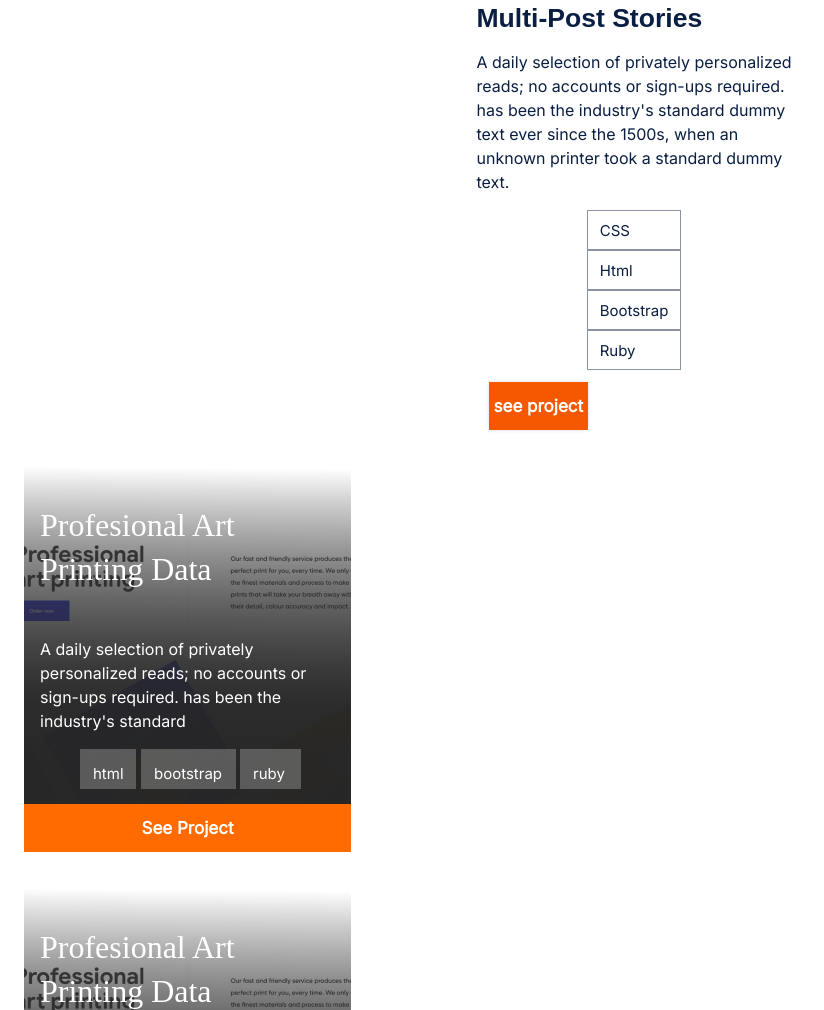
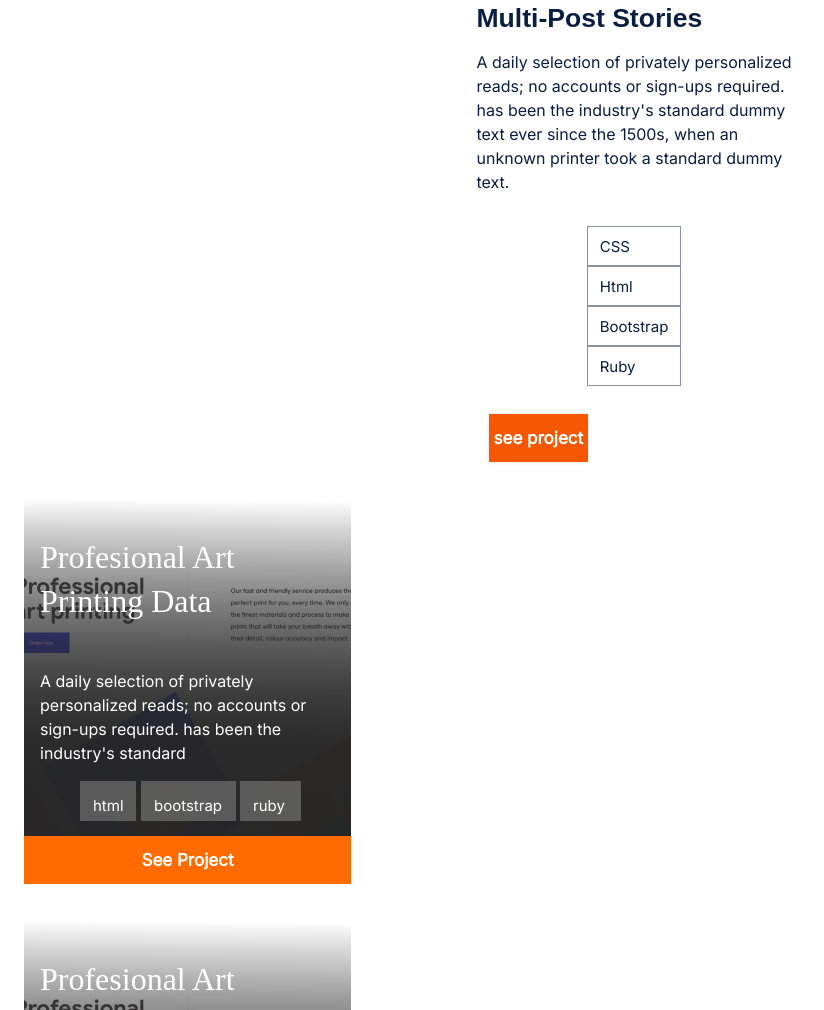
Before and after one commit to telanet/Portfolio-microverse, a website: page index.html in a window 1280 px wide. Shown: the part 1505-2515 px from the top of the page, without its empty margins (0-824 px from the left). Drawn offline with Linux system fonts and the light colour scheme; a web font is replaced by a local one.

Commit message:
delete two lines of CSS

```diff
--- a/style.css
+++ b/style.css
@@ -232,8 +232,6 @@ img {
   /* display: flex;
   justify-content: flex-start; */
   margin-left: 0;
-  margin-block-start: 0;
-  margin-block-end: 0;
   padding-inline-start: 0;
   /* flex-wrap: wrap; */
   float: left;
```
